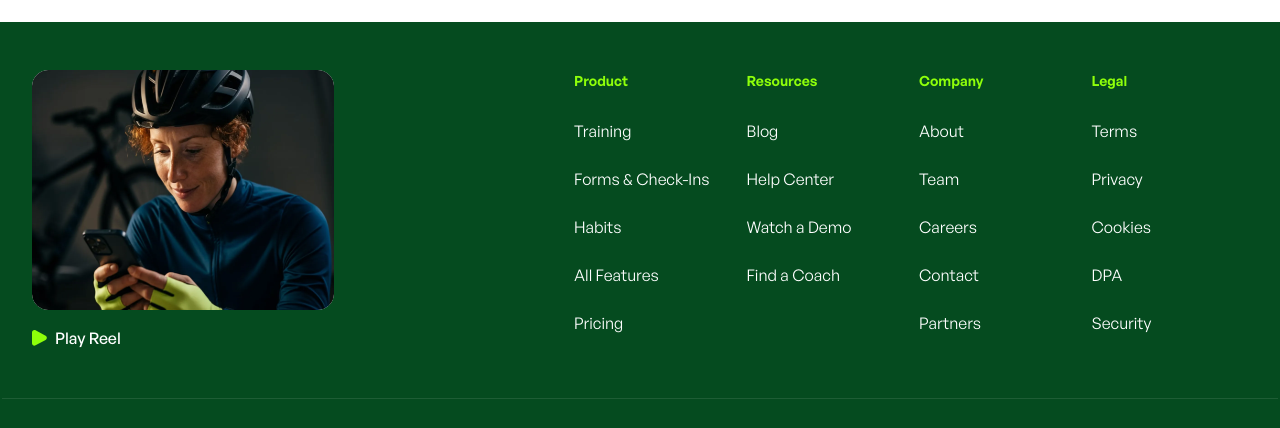
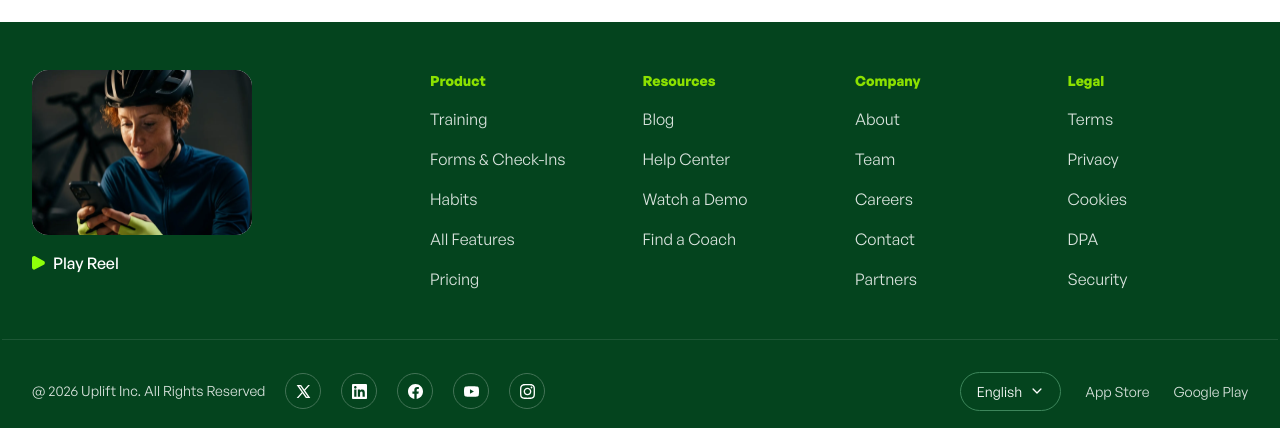
Before and after one commit to sohaibyounas/UpliftBlog, a Next.js app: page / in a window 1280 px wide. Shown: the part 2369-2797 px from the top of the page. Built offline with nearby package versions, Linux system fonts and the light colour scheme; a web font is replaced by a local one.

Commit message:
update navbar, footer ui & update responisveness

```diff
--- a/src/app/globals.css
+++ b/src/app/globals.css
@@ -39,17 +39,14 @@ button {
   cursor: pointer;
 }
 
-.scrollbar-hidden,
-html.scrollbar-hidden,
-body.scrollbar-hidden {
-  -ms-overflow-style: none !important;
-  scrollbar-width: none !important;
+html, body {
+  overflow-x: hidden;
+  width: 100%;
+  max-width: 100%;
+  margin: 0;
+  padding: 0;
 }
 
-.scrollbar-hidden::-webkit-scrollbar,
-html.scrollbar-hidden::-webkit-scrollbar,
-body.scrollbar-hidden::-webkit-scrollbar {
-  display: none !important;
-  width: 0 !important;
-  height: 0 !important;
+* {
+  box-sizing: border-box;
 }
--- a/src/components/CustomButton.jsx
+++ b/src/components/CustomButton.jsx
@@ -68,7 +68,7 @@ export default function CustomButton({
       )}
       {...props}
     >
-      <span className={`${textVariants[variant]}`}>{text}</span>
+      <span className={twMerge(clsx(textVariants[variant]), className)}>{text}</span>
 
       <div
         className={`rounded-full flex items-center justify-center shrink-0 transition-all duration-300 ease-in-out group-hover:translate-x-1 ${iconVariants[variant]}`}
--- a/src/components/ExerciseLibrary.jsx
+++ b/src/components/ExerciseLibrary.jsx
@@ -101,7 +101,7 @@ export default function ExerciseLibrary() {
           <motion.div
             key={item.id}
             variants={cardItem}
-            className="rounded-[20px] overflow-hidden border border-gray-200/60 bg-white shadow-xs flex flex-col justify-between"
+            className="rounded-[20px] overflow-hidden border border-gray-200/60 bg-white flex flex-col justify-between"
           >
             {/* Draggable Before/After Compare Slider */}
             <ImageCompareSlider
--- a/src/components/Footer.jsx
+++ b/src/components/Footer.jsx
@@ -24,7 +24,7 @@ const footerLinks = {
     { label: "Pricing", href: "/pricing" },
   ],
   Resources: [
-    { label: "Blog", href: "/" },
+    { label: "Blog", href: "/website/blog" },
     { label: "Help Center", href: "#" },
     { label: "Watch a Demo", href: "#" },
     { label: "Find a Coach", href: "#" },
@@ -48,7 +48,7 @@ const footerLinks = {
 export default function Footer() {
   const [open, setOpen] = useState(false);
   const [language, setLanguage] = useState("English");
-  const languages = ["English", "German"];
+  const languages = ["English", "German", "Urdu"];
   const dropdownRef = useRef(null);
 
   useEffect(() => {
@@ -66,38 +66,40 @@ export default function Footer() {
   }, []);
 
   return (
-    <footer className="bg-[#054B1F] mt-14">
+    <footer className="bg-[#04441E] mt-14">
       <div className="w-full mx-auto px-6 lg:px-8 pt-12">
-        {/* Top */}
-        <div className="grid grid-cols-1 lg:grid-cols-[302px_1fr] gap-[50px] md:gap-0 lg:gap-60">
-          {/* Left */}
+        {/* Top Section */}
+        <div className="grid grid-cols-1 lg:grid-cols-[302px_1fr] gap-[50px] sm:gap-[40px] lg:gap-16 xl:gap-24">
+          {/* Left - Play Reel */}
           <div>
-            <img
+            <Image
               src={PlayReel}
               alt="Play Reel"
-              className="w-[302px] h-[240px] rounded-[16px] object-cover"
+              width={220}
+              height={165}
+              className="w-[220px] h-[165px] rounded-[16px] object-cover"
             />
 
             <button className="flex items-center gap-2 mt-4 text-white text-[16px] font-medium">
-              <img src={PlayButton} alt="" className="w-[15px] h-[16px]" />
+              <img src={PlayButton} alt="" className="w-[13px] h-[14px]" />
               Play Reel
             </button>
           </div>
 
-          {/* Right */}
-          <div className="grid grid-cols-2 md:grid-cols-4 gap-x-3 sm:gap-x-6 md:gap-12 lg:gap-4">
+          {/* Right - Links */}
+          <div className="grid grid-cols-2 sm:grid-cols-4 gap-x-8 gap-y-10 sm:gap-x-6 lg:gap-x-8">
             {Object.entries(footerLinks).map(([title, links]) => (
               <div key={title}>
-                <h3 className="text-[#8EFF0A] text-[14px] font-semibold mb-6">
+                <h3 className="text-[#8CE100] text-[14px] font-bold">
                   {title}
                 </h3>
 
-                <ul className="space-y-4">
+                <ul className="flex flex-col gap-3 sm:gap-0">
                   {links.map((link) => (
                     <li key={link.label}>
                       <Link
                         href={link.href}
-                        className="relative text-white hover:text-white/80 text-[16px] transition-[color] duration-200 cursor-pointer inline-block py-1 after:absolute after:bottom-0 after:left-0 after:h-[1px] after:w-full after:scale-x-0 hover:after:scale-x-100 after:origin-left after:transition-transform after:duration-300 after:bg-[#74D800]"
+                        className="relative text-white/85 hover:text-white text-[16px] transition-[color] duration-200 cursor-pointer inline-block mt-4 after:absolute after:bottom-0 after:left-0 after:h-[1px] after:w-full after:scale-x-0 hover:after:scale-x-100 after:origin-left after:transition-transform after:duration-300 after:bg-[#74D800]"
                       >
                         {link.label}
                       </Link>
@@ -116,42 +118,54 @@ export default function Footer() {
 
           {/* Content */}
           <div className="py-8 flex flex-col lg:flex-row items-center justify-between gap-6">
-            {/* Copyright */}
-            <p className="text-white text-sm text-center lg:text-left">
-              © {new Date().getFullYear()} Uplift Inc. All Rights Reserved
+            <div className="flex flex-col sm:flex-row gap-5">
+              {/* Left - Copyright */}
+              <div className="flex items-center justify-center lg:justify-start w-full lg:w-auto">
+                <p className="text-white/85 hover:text-white text-sm text-center lg:text-left">
+                  @ {new Date().getFullYear()} Uplift Inc. All Rights Reserved
                 </p>
+              </div>
 
-            {/* Social Icons */}
-            <div className="flex items-center gap-5">
+              {/* Center - Social Icons */}
+              <div className="flex items-center justify-center gap-5">
                 {[
-                { icon: Twitter, label: "Twitter", href: "#" },
+                  { icon: Twitter, label: "X (Twitter)", href: "#" },
                   { icon: Linkedin, label: "LinkedIn", href: "#" },
                   { icon: Facebook, label: "Facebook", href: "#" },
                   { icon: Youtube, label: "YouTube", href: "#" },
                   { icon: Instagram, label: "Instagram", href: "#" },
                 ].map((social) => (
+                  <div
+                    key={social.label}
+                    className="group relative inline-block"
+                  >
                     <a
-                  key={social.label}
                       href={social.href}
                       aria-label={social.label}
-                  className="transition-all duration-300 hover:scale-110 hover:-translate-y-1"
+                      className="flex items-center justify-center transition-all duration-300 hover:scale-110 rounded-full border border-[#437356] w-9 h-9 hover:border-[#8ce100] bg-transparent"
                     >
                       <img
                         src={social.icon}
                         alt={social.label}
-                    className="w-5 h-5"
+                        className="w-[15px] h-[15px] transition-all duration-300 group-hover:brightness-0 group-hover:invert group-hover:sepia-0 group-hover:saturate-1000 group-hover:hue-rotate-80"
                       />
                     </a>
+                    {/* Tooltip */}
+                    <span className="absolute -top-14 left-1/2 transform -translate-x-1/2 z-20 px-4 py-2 text-sm font-medium text-black bg-[#8ce100] rounded-lg shadow-lg transition-transform duration-300 ease-in-out scale-0 group-hover:scale-100 whitespace-nowrap">
+                      {social.label}
+                    </span>
+                  </div>
                 ))}
               </div>
+            </div>
 
-            {/* Right Side */}
-            <div className="flex items-center gap-6">
+            {/* Right - Language & Store Links */}
+            <div className="flex flex-row items-center gap-4 sm:gap-6 w-full lg:w-auto justify-center lg:justify-end">
               {/* Language Dropdown */}
-              <div ref={dropdownRef} className="relative">
+              <div ref={dropdownRef} className="relative w-auto">
                 <button
                   onClick={() => setOpen(!open)}
-                  className="flex items-center gap-2 px-4 py-2 border border-[#3D865B] rounded-[12px] text-white text-[14px]"
+                  className="flex items-center justify-center gap-2 px-4 py-2 border border-[#3D865B] rounded-full text-white text-[14px] w-full sm:w-auto hover:border-white/70 transition-colors"
                 >
                   {language}
 
@@ -163,7 +177,7 @@ export default function Footer() {
                 </button>
 
                 {open && (
-                  <div className="absolute left-0 mt-1 w-32 overflow-hidden rounded-2xl bg-white z-50">
+                  <div className="absolute bottom-0 mb-12 w-full sm:w-26 overflow-hidden rounded-2xl bg-[#04441E] z-50">
                     {languages.map((lang) => (
                       <button
                         key={lang}
@@ -172,10 +186,10 @@ export default function Footer() {
                           setLanguage(lang);
                           setOpen(false);
                         }}
-                        className={`w-full px-5 py-3 text-left text-[#232323] hover:bg-[#85d42a] transition-colors ${
+                        className={`w-full px-5 py-1.5 text-left hover:bg-[#1E5735] transition-colors ${
                           language === lang
-                            ? "bg-white font-normal"
-                            : "hover:bg-[#85d42a]"
+                            ? "font-normal text-[#8ce100]"
+                            : "text-white/85"
                         }`}
                       >
                         {lang}
@@ -187,19 +201,19 @@ export default function Footer() {
 
               {/* Store Links */}
               <div className="flex items-center gap-6">
-                <a
+                <Link
                   href="#"
-                  className="text-white hover:text-white/80 text-[12px] sm:text-[14px] underline underline-offset-2 transition-colors"
+                  className="relative text-white/85 hover:text-white text-[12px] sm:text-[14px] transition-[color] duration-200 cursor-pointer inline-block py-1 after:absolute after:bottom-0 after:left-0 after:h-[1px] after:w-full after:scale-x-0 hover:after:scale-x-100 after:origin-left after:transition-transform after:duration-300 after:bg-[#85d42a]"
                 >
                   App Store
-                </a>
+                </Link>
 
-                <a
+                <Link
                   href="#"
-                  className="text-white hover:text-white/80 text-[12px] sm:text-[14px] underline underline-offset-2 transition-colors"
+                  className="relative text-white/85 hover:text-white text-[12px] sm:text-[14px] transition-[color] duration-200 cursor-pointer inline-block py-1 after:absolute after:bottom-0 after:left-0 after:h-[1px] after:w-full after:scale-x-0 hover:after:scale-x-100 after:origin-left after:transition-transform after:duration-300 after:bg-[#85d42a]"
                 >
                   Google Play
-                </a>
+                </Link>
               </div>
             </div>
           </div>
--- a/src/components/WorkoutBuilder.jsx
+++ b/src/components/WorkoutBuilder.jsx
@@ -85,10 +85,10 @@ export default function WorkoutBuilder() {
                   className="w-[24px] sm:w-[29.25px] h-[24px] sm:h-[29.25px] object-contain"
                 />
               </div>
-              <h3 className="font-semibold mb-2 text-[14px] sm:text-[20px] text-[#232323]">
+              <h3 className="font-semibold mb-2 text-[14px] sm:text-[14px] lg:text-[20px] text-[#232323]">
                 {item.title}
               </h3>
-              <p className="font-medium leading-relaxed text-[#404040] text-[11px] sm:text-[15px]">
+              <p className="font-medium leading-relaxed text-[#404040] text-[11px] sm:text-[12px] lg:text-[15px]">
                 {item.description}
               </p>
             </div>
```
Also changed, not shown: src/components/ImageCompareSlider.jsx (+4 -4 lines), src/components/Navbar.jsx (+68 -16 lines). Lines whose indentation alone changed are shown as unchanged.
